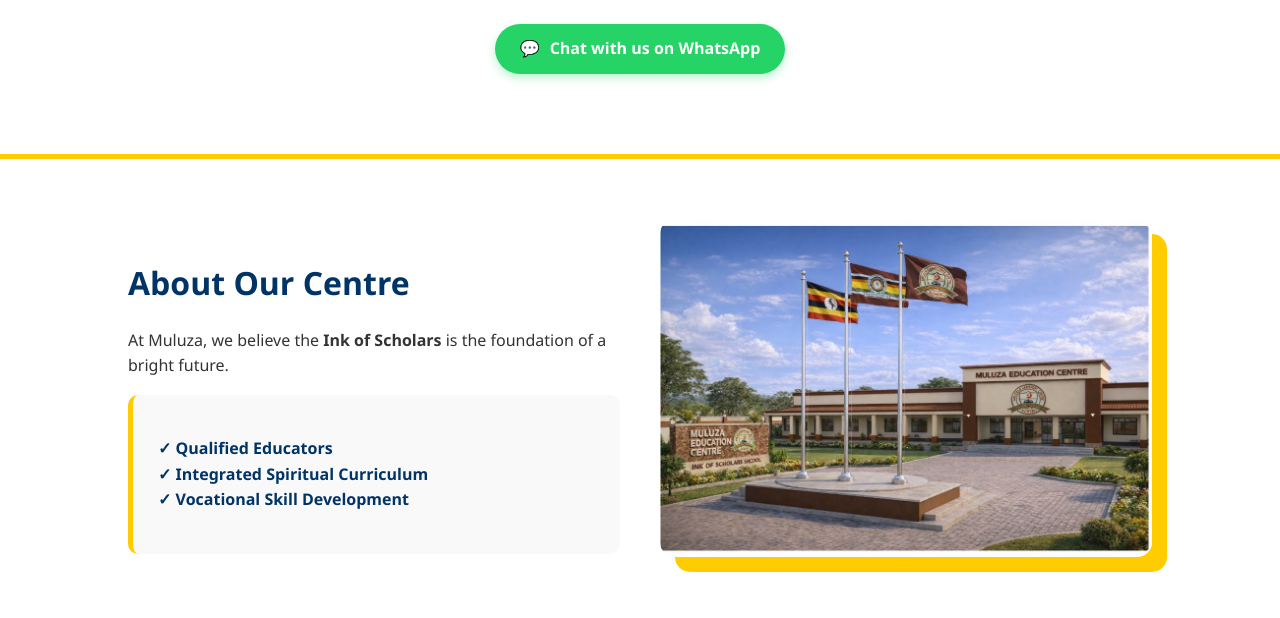
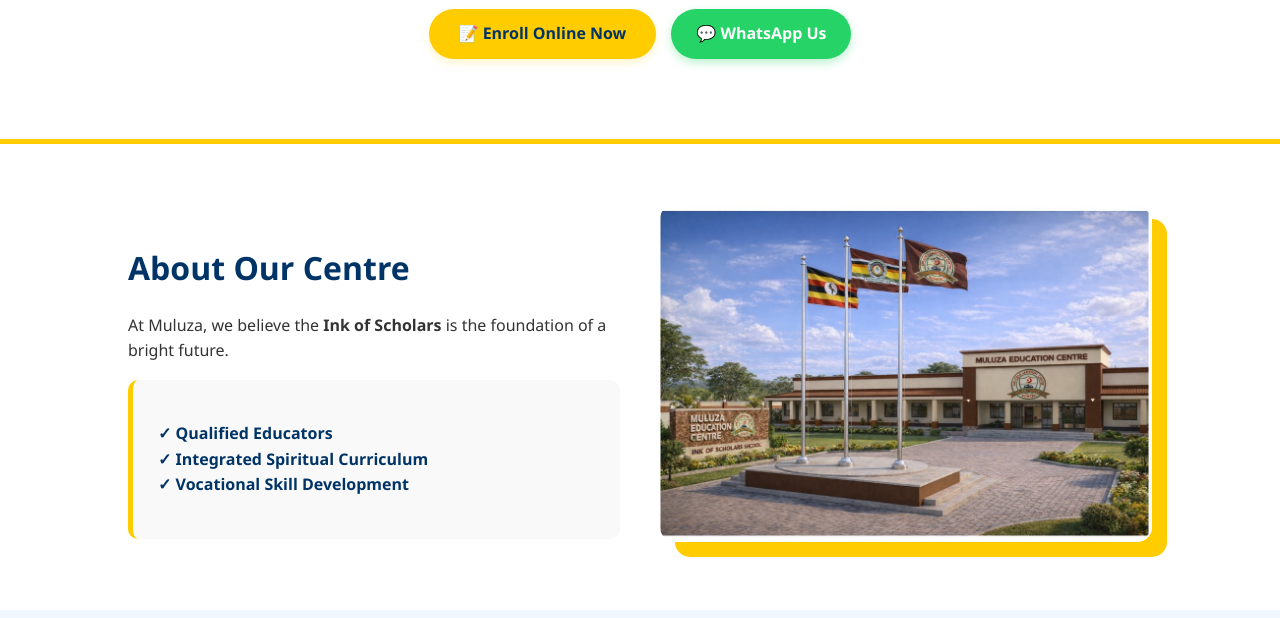
Before and after one commit to muluzaeducationcentreschools-cpu/muluza-website, a plain HTML site: page index.html in a window 1280 px wide. Shown: the part 482-1100 px from the top of the page. Drawn offline with Linux system fonts and the light colour scheme.

Commit message:
Update index.html

```diff
--- a/index.html
+++ b/index.html
@@ -30,9 +30,15 @@
         </div>
         <h1 style="font-size: clamp(28px, 5vw, 42px); color: #003366; margin: 0 0 15px 0;">Welcome to Muluza Education Centre</h1>
 
-        <a href="https://wa.me/256758822826" target="_blank" style="display: inline-flex; align-items: center; background: #25D366; color: white; padding: 12px 25px; border-radius: 50px; text-decoration: none; font-weight: bold; font-size: 16px; margin-top: 20px; box-shadow: 0 4px 10px rgba(37,211,102,0.3);">
-            <span style="margin-right: 10px;">💬</span> Chat with us on WhatsApp
-        </a>
+        <div style="display: flex; justify-content: center; gap: 15px; flex-wrap: wrap; margin-top: 20px;">
+            <a href="PASTE_YOUR_LINK_HERE" target="_blank" style="display: inline-flex; align-items: center; background: #ffcc00; color: #003366; padding: 12px 30px; border-radius: 50px; text-decoration: none; font-weight: bold; font-size: 16px; box-shadow: 0 4px 10px rgba(255,204,0,0.2);">
+                📝 Enroll Online Now
+            </a>
+
+            <a href="https://wa.me/256758822826" target="_blank" style="display: inline-flex; align-items: center; background: #25D366; color: white; padding: 12px 25px; border-radius: 50px; text-decoration: none; font-weight: bold; font-size: 16px; box-shadow: 0 4px 10px rgba(37,211,102,0.3);">
+                💬 WhatsApp Us
+            </a>
+        </div>
     </section>
 
     <section id="about" style="padding: 60px 10%; background: white;">
```
